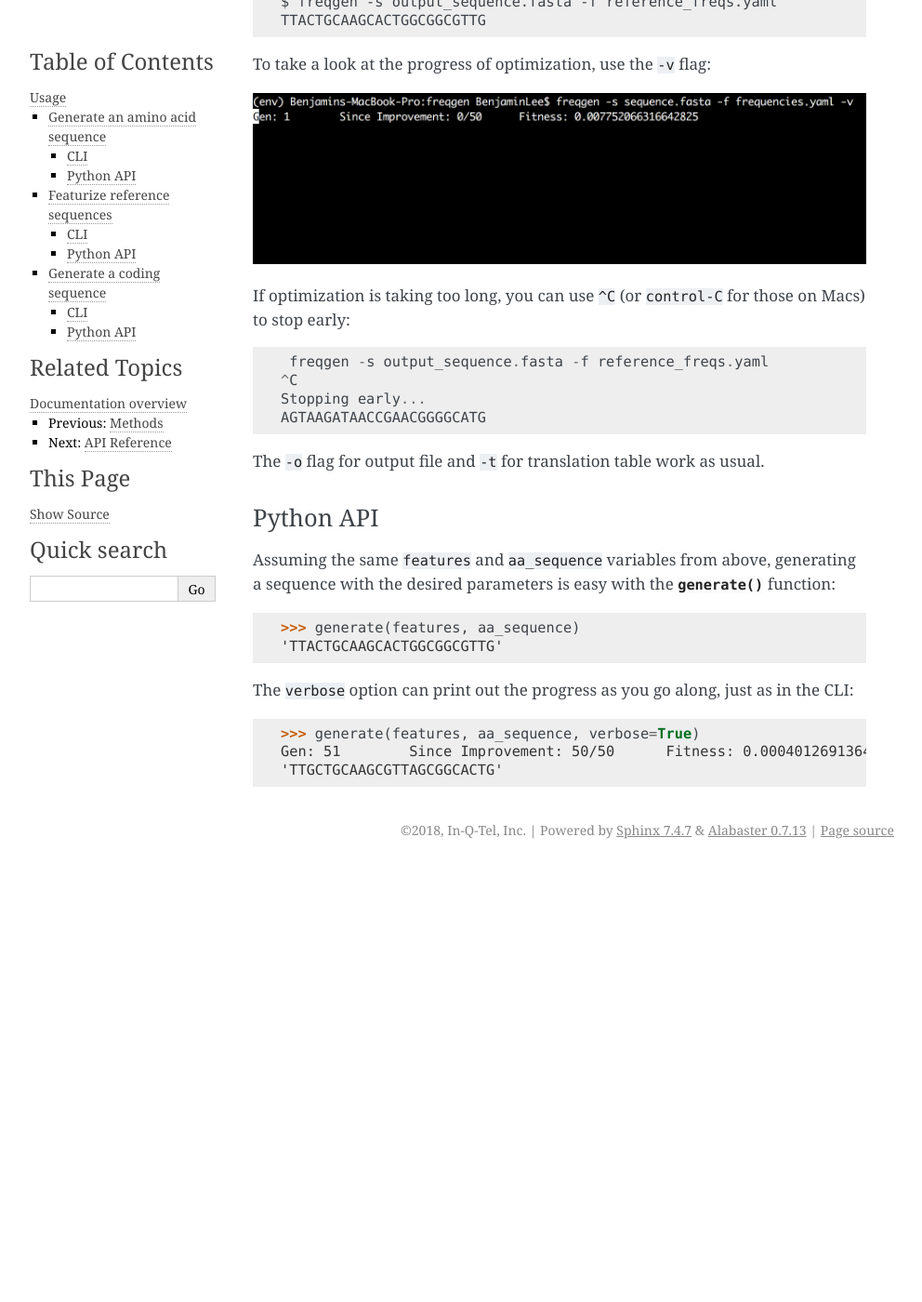
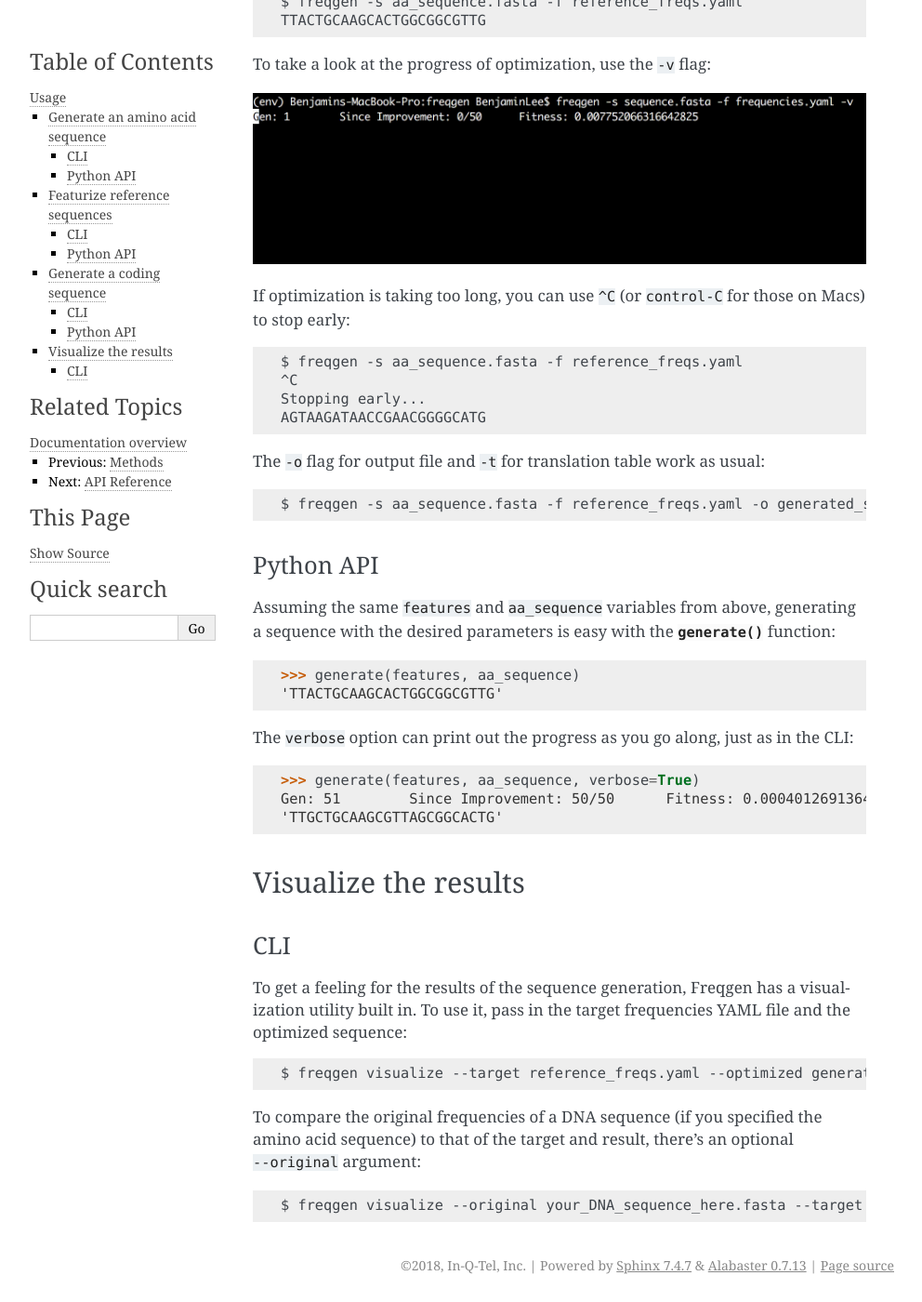
Before and after one commit to IQTLabs/freqgen, a Sphinx documentation site: the page built from docs/usage.rst, in a window 1280 px wide and 1400 px high, scrolled down 3879 px. Shown: the whole window at 93% size, without its empty margins (148-1140 px from the left). Built offline with Sphinx 7.4.7, drawn with Linux system fonts in a browser that asks for light colours; before the commit the page ends 4811 px from its top, so only the background shows below that; some of the changed text lies outside the part shown.

Commit message:
Added beginning of RTD docs on viz

```diff
--- a/docs/usage.rst
+++ b/docs/usage.rst
@@ -28,7 +28,7 @@ To exclude stop codons, use the ``-s`` flag::
 
 To put the sequence into a formatted FASTA file, there's a ``-o`` flag::
 
-    $ freqgen aa --mode=seq your_DNA_sequence_here.fasta -o output_sequence.fasta
+    $ freqgen aa --mode=seq your_DNA_sequence_here.fasta -o aa_sequence.fasta
     $ cat output_sequence.fasta
     >Generated by Freqgen from your_DNA_sequence_here.fasta
     INQTEL*
@@ -172,7 +172,7 @@ Assuming the same files as generated above, provide the ``freqgen`` command with
 the ``-s`` flag for the amino acid sequence file and the ``-f`` flag for the
 target frequency file to generate a new coding sequence::
 
-    $ freqgen -s output_sequence.fasta -f reference_freqs.yaml
+    $ freqgen -s aa_sequence.fasta -f reference_freqs.yaml
     TTACTGCAAGCACTGGCGGCGTTG
 
 To take a look at the progress of optimization, use the ``-v`` flag:
@@ -182,12 +182,14 @@ To take a look at the progress of optimization, use the ``-v`` flag:
 If optimization is taking too long, you can use ``^C`` (or ``control-C`` for
 those on Macs) to stop early::
 
-     freqgen -s output_sequence.fasta -f reference_freqs.yaml
+    $ freqgen -s aa_sequence.fasta -f reference_freqs.yaml
     ^C
     Stopping early...
     AGTAAGATAACCGAACGGGGCATG
 
-The ``-o`` flag for output file and ``-t`` for translation table work as usual.
+The ``-o`` flag for output file and ``-t`` for translation table work as usual::
+
+    $ freqgen -s aa_sequence.fasta -f reference_freqs.yaml -o generated_sequence.fasta
 
 Python API
 ~~~~~~~~~~
@@ -205,3 +207,21 @@ the CLI::
     >>> generate(features, aa_sequence, verbose=True)
     Gen: 51        Since Improvement: 50/50      Fitness: 0.000401269136411031
     'TTGCTGCAAGCGTTAGCGGCACTG'
+
+Visualize the results
+---------------------
+
+CLI
+~~~
+
+To get a feeling for the results of the sequence generation, Freqgen has a
+visualization utility built in. To use it, pass in the target frequencies YAML
+file and the optimized sequence::
+
+    $ freqgen visualize --target reference_freqs.yaml --optimized generated_sequence.fasta
+
+To compare the original frequencies of a DNA sequence (if you specified the
+amino acid sequence) to that of the target and result, there's an optional
+``--original`` argument::
+
+    $ freqgen visualize --original your_DNA_sequence_here.fasta --target reference_freqs.yaml --optimized generated_sequence.fasta
```
